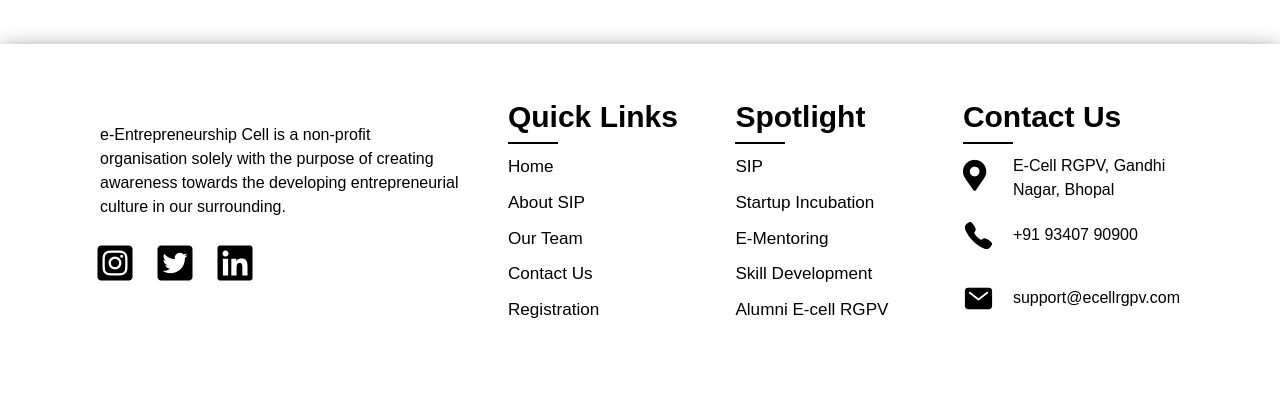
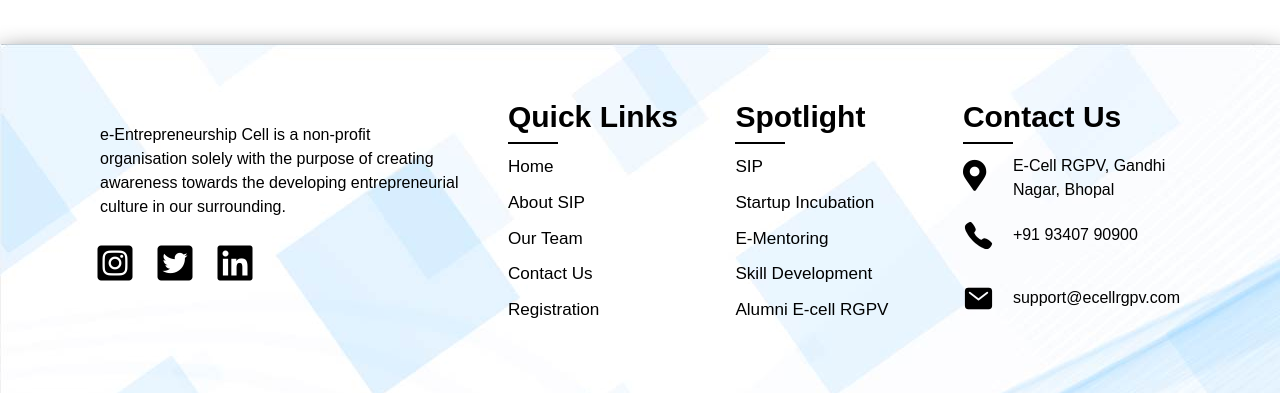
Before and after one commit to e-cellrgpv/E-Cell_website_frontend, a plain HTML site: page contact.html in a window 1280 px wide. Shown: the part 1802-2195 px from the top of the page. Drawn offline with nearby package versions, Linux system fonts and the light colour scheme.

Commit message:
Update style3.css

```diff
--- a/style3.css
+++ b/style3.css
@@ -510,7 +510,7 @@ footer{
     /* background-position: bottom; */
     /* border-top-left-radius: 50px; */
     /* border-top-right-radius: 50px; */
-    background: url(background.jpg);
+    background: url(contact-images/background.jpg);
     z-index: 1;
 }
 
```
